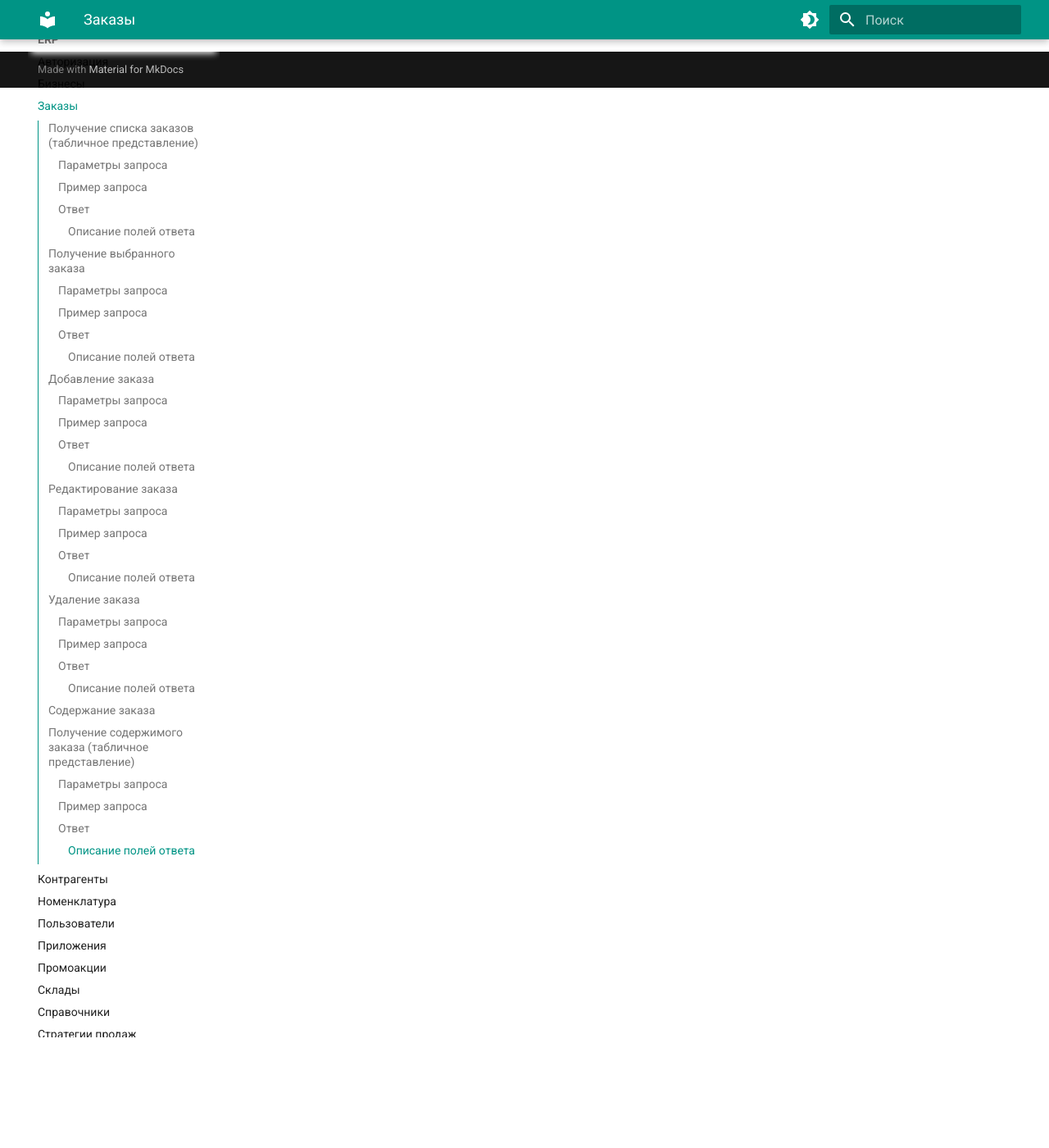
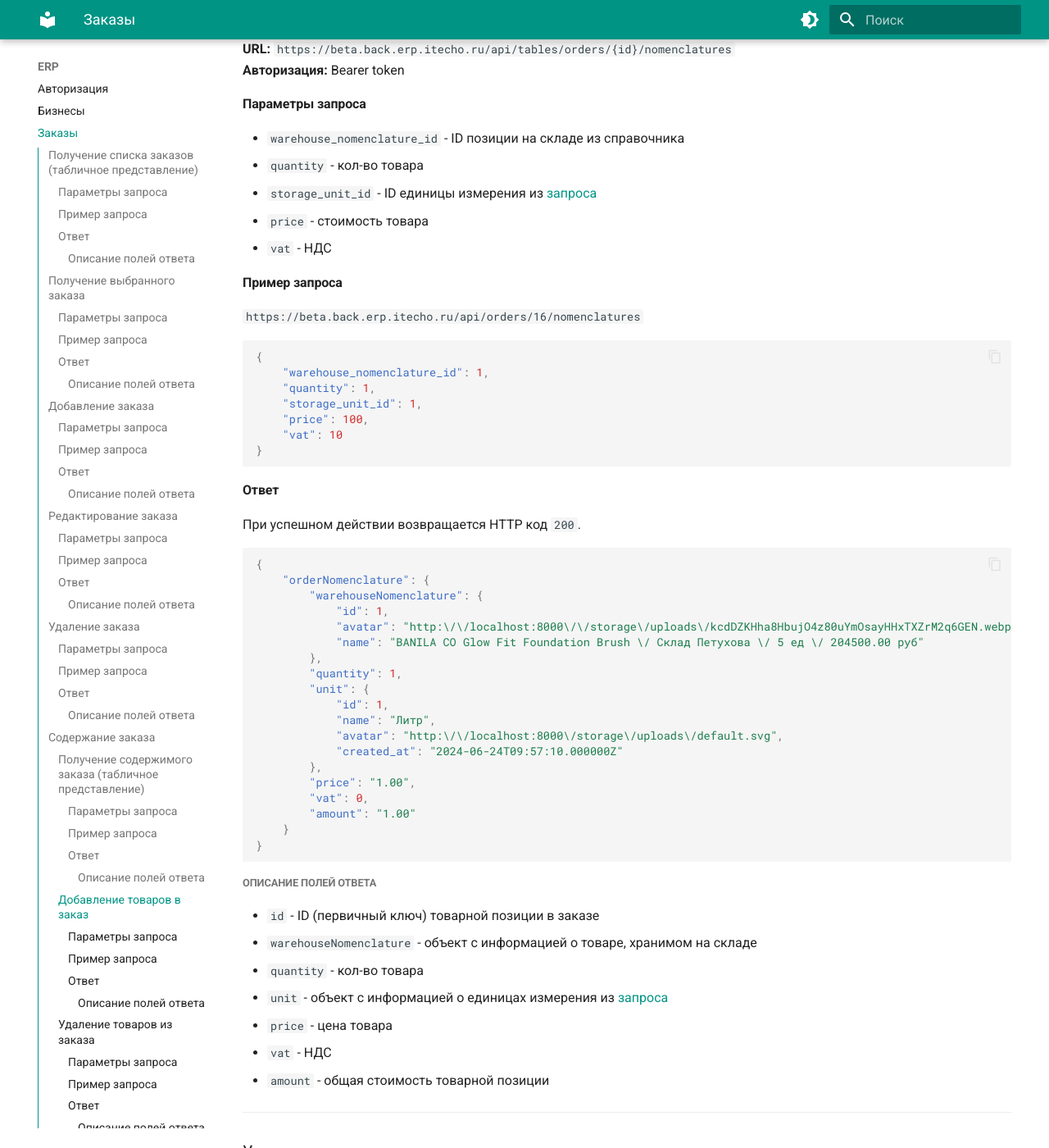
Before and after one commit to Krushanov/docs.erp.itecho.ru, an MkDocs documentation site: the page built from docs/ERP/Заказы.md, in a window 1280 px wide and 1400 px high, scrolled down 18113 px. Shown: the whole window at 82% size. Built offline with MkDocs 1.6.1 and Material for MkDocs 9.7.7, drawn with Linux system fonts in a browser that asks for light colours; some of the changed text lies outside the part shown.

Commit message:
Edit Заказы.md file.

````diff
--- a/docs/ERP/Заказы.md
+++ b/docs/ERP/Заказы.md
@@ -663,21 +663,21 @@
 
 ## Содержание заказа
 
-## Получение содержимого заказа (табличное представление)
+### Получение содержимого заказа (табличное представление)
 
 **Метод:** GET
 **URL:** `https://beta.back.erp.itecho.ru/api/tables/orders/{id}/nomenclatures`
 **Авторизация:** Bearer token
 
-### Параметры запроса
+#### Параметры запроса
 
 - `query` - поисковая строка
 
-### Пример запроса
+#### Пример запроса
 
 `https://beta.back.erp.itecho.ru/api/tables/orders?query=картридж`
 
-### Ответ
+#### Ответ
 
 При успешном действии возвращается HTTP код `200`.
 ```json
@@ -821,7 +821,7 @@
 }
 ```
 
-#### Описание полей ответа
+##### Описание полей ответа
 
 - `columns` - массив столбцов
 - `pagination` - объект с информацией, необходимой для пагинации
@@ -837,3 +837,95 @@
 - `amount` - общая стоимость
 
 ---
+
+### Добавление товаров в заказ
+
+**Метод:** POST
+**URL:** `https://beta.back.erp.itecho.ru/api/tables/orders/{id}/nomenclatures`
+**Авторизация:** Bearer token
+
+#### Параметры запроса
+
+- `warehouse_nomenclature_id` - ID позиции на складе из справочника
+- `quantity` - кол-во товара
+- `storage_unit_id` - ID единицы измерения из [запроса](Справочники.md#получение-списка-единиц-измерения)
+- `price` - стоимость товара
+- `vat` - НДС
+
+#### Пример запроса
+
+`https://beta.back.erp.itecho.ru/api/orders/16/nomenclatures`
+
+```json
+{
+	"warehouse_nomenclature_id": 1,
+	"quantity": 1,
+	"storage_unit_id": 1,
+	"price": 100,
+	"vat": 10
+}
+```
+
+#### Ответ
+
+При успешном действии возвращается HTTP код `200`.
+```json
+{
+	"orderNomenclature": {
+		"warehouseNomenclature": {
+			"id": 1,
+			"avatar": "http:\/\/localhost:8000\/\/storage\/uploads\/kcdDZKHha8HbujO4z80uYmOsayHHxTXZrM2q6GEN.webp",
+			"name": "BANILA CO Glow Fit Foundation Brush \/ Склад Петухова \/ 5 ед \/ 204500.00 руб"
+		},
+		"quantity": 1,
+		"unit": {
+			"id": 1,
+			"name": "Литр",
+			"avatar": "http:\/\/localhost:8000\/storage\/uploads\/default.svg",
+			"created_at": "2024-06-24T09:57:10.000000Z"
+		},
+		"price": "1.00",
+		"vat": 0,
+		"amount": "1.00"
+	}
+}
+```
+
+##### Описание полей ответа
+
+- `id` - ID (первичный ключ) товарной позиции в заказе
+- `warehouseNomenclature` - объект с информацией о товаре, хранимом на складе
+- `quantity` - кол-во товара
+- `unit` - объект с информацией о единицах измерения из [запроса](Справочники.md#получение-списка-единиц-измерения)
+- `price` - цена товара
+- `vat` - НДС
+- `amount` - общая стоимость товарной позиции
+
+---
+
+### Удаление товаров из заказа
+
+**Метод:** DELETE
+**URL:** `https://beta.back.erp.itecho.ru/api/tables/orders/{id}/nomenclatures/{id}`
+**Авторизация:** Bearer token
+
+#### Параметры запроса
+
+Параметры не передаются.
+
+#### Пример запроса
+
+`https://beta.back.erp.itecho.ru/api/orders/16/nomenclatures/28`
+
+#### Ответ
+
+При успешном действии возвращается HTTP код `200`.
+```json
+{
+	"message": "Order nomenclature deleted"
+}
+```
+
+##### Описание полей ответа
+
+- `message` - информационное поле.
````
